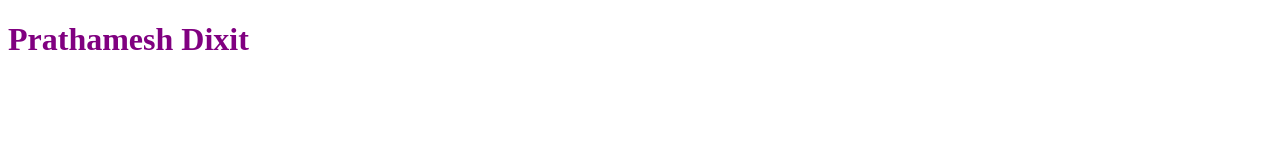
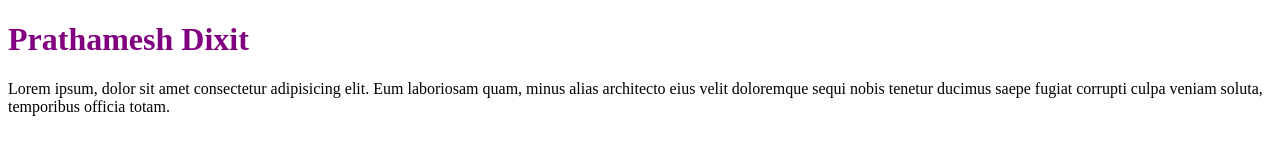
Before and after one commit to dixitprathamesh19/localrepo, a plain HTML site: page index.html in a window 1280 px wide. Drawn offline with Linux system fonts and the light colour scheme.

Commit message:
paragraph added

```diff
--- a/index.html
+++ b/index.html
@@ -10,5 +10,6 @@
 </head>
 <body>
     <h1>Prathamesh Dixit</h1>
+    <p>Lorem ipsum, dolor sit amet consectetur adipisicing elit. Eum laboriosam quam, minus alias architecto eius velit doloremque sequi nobis tenetur ducimus saepe fugiat corrupti culpa veniam soluta, temporibus officia totam.</p>
 </body>
 </html>
```
